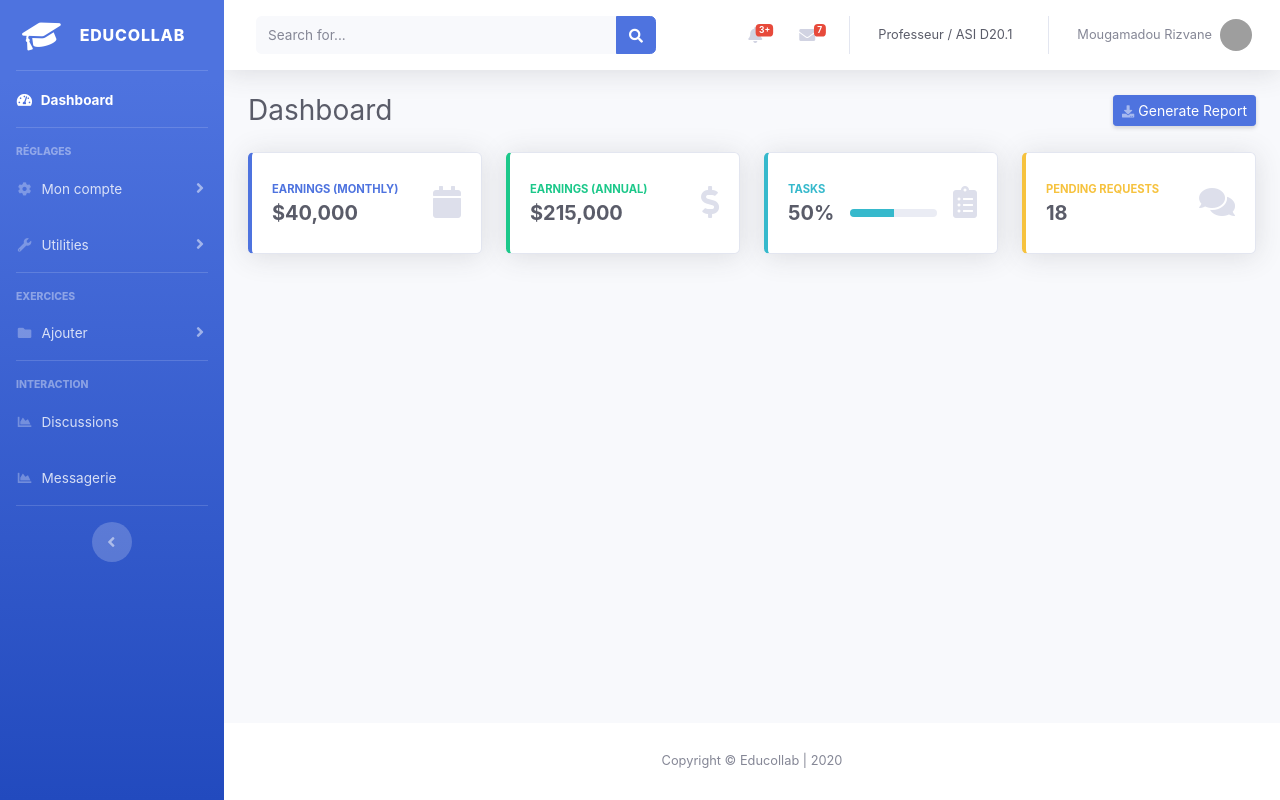
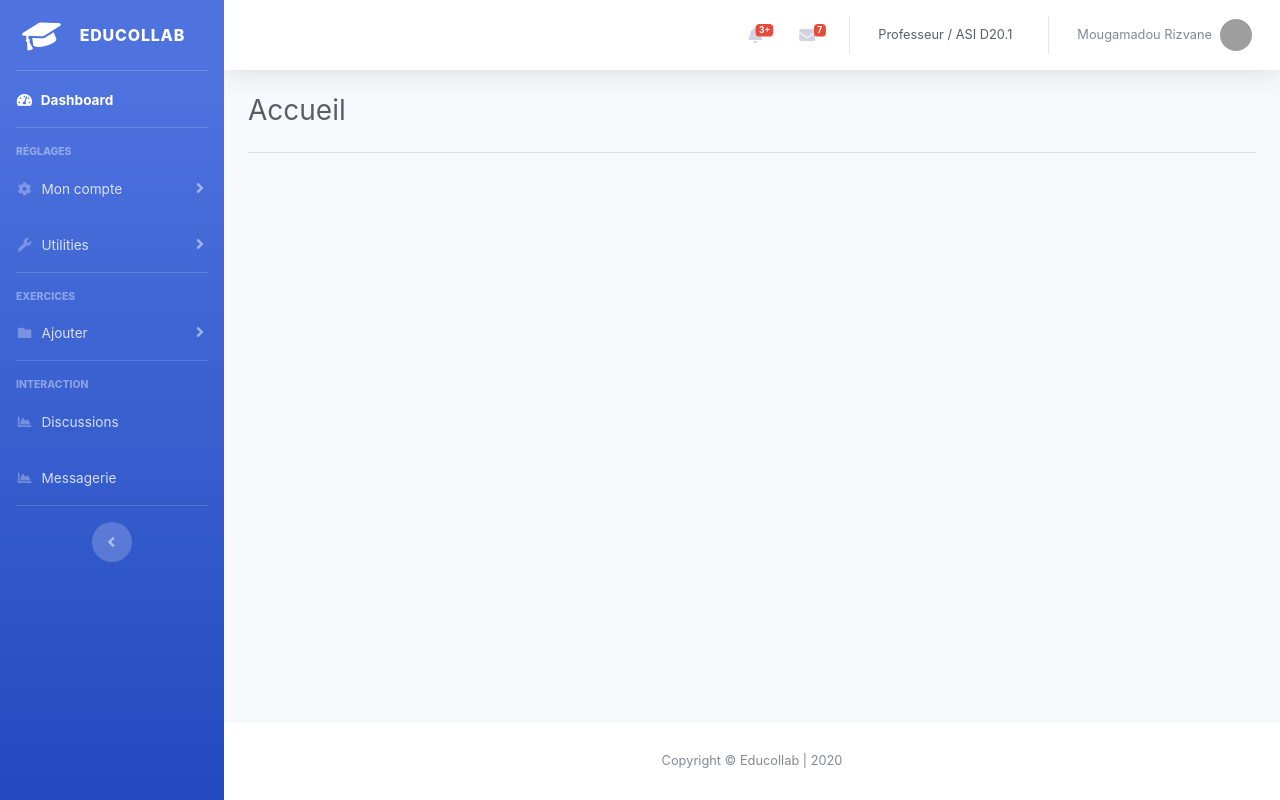
Before and after one commit to Rizvane95140/Educollab, a Django app: page /home/ in a window 1280 px wide. Run offline with Django 3.2, Linux system fonts and the light colour scheme; the visitor is signed in with stand-in values (Sample User, id 1); some libraries are stand-ins or nearby versions; grey boxes are pictures that could not be loaded.

Commit message:
Ajout message login

```diff
--- a/account/views.py
+++ b/account/views.py
@@ -10,35 +10,12 @@ def infos(request):
 	context['user'] = request.user
 	return render(request, 'infos.html', context)
 
-def discussion(request):
-	context = {}
-	context['user'] = request.user
-	return render(request, 'discussion.html', context)
-
-def exercer(request):
-    return render(request, "exercer.html")
-
-def corriger(request):
-    return render(request, "correction.html")
-
-def evaluation(request):
-    return render(request, "evaluation.html")
-
-def correction_prof(request):
-    return render(request, "correction_prof.html")
-
-def modification(request):
-    return render(request, "modification.html")
-
-def add_exo(request):
-    return render(request, "add_exo.html")
-
-def add_ctrl(request):
-    return render(request, "add_ctrl.html")
-
 @login_required
 def home_account(request):
-	context = {}
+	context = {
+		'page_title': 'Accueil'
+	}
+
 	context['user'] = request.user
 
 
@@ -103,10 +80,10 @@ def login_view(request):
 			email = request.POST['email']
 			password = request.POST['password']
 			user = authenticate(email=email, password=password)
+			messages.success(request, 'Bienvenue %s !' % user.username)
 
 			if user:
 				login(request, user)
-				messages.success(request, 'Bienvenue %s !' % user.username)
 				return redirect("home")
 
 	else:
@@ -122,7 +99,7 @@ def login_view(request):
 def account_view(request):
 
 	if not request.user.is_authenticated:
-			return redirect("login")
+		return redirect("login")
 
 	context = {}
 	if request.POST:
--- a/templates/base.html
+++ b/templates/base.html
@@ -5,7 +5,7 @@
     <div id="content-wrapper" class="d-flex flex-column">
 
             <!-- Main Content -->
-            <div id="content">
+          <div id="content">
 
               <!-- Topbar -->
               <nav class="navbar navbar-expand navbar-light bg-white topbar mb-4 static-top shadow">
@@ -15,7 +15,7 @@
                   <i class="fa fa-bars"></i>
                 </button>
 
-                <!-- Topbar Search -->
+                <!--
                 <form class="d-none d-sm-inline-block form-inline mr-auto ml-md-3 my-2 my-md-0 mw-100 navbar-search">
                   <div class="input-group">
                     <input type="text" class="form-control bg-light border-0 small" placeholder="Search for..." aria-label="Search" aria-describedby="basic-addon2">
@@ -26,6 +26,7 @@
                     </div>
                   </div>
                 </form>
+                Topbar Search -->
 
                 <!-- Topbar Navbar -->
                 <ul class="navbar-nav ml-auto">
@@ -199,97 +200,35 @@
               <!-- Begin Page Content -->
               <div class="container-fluid">
 
-                <!-- Page Heading -->
-                <div class="d-sm-flex align-items-center justify-content-between mb-4">
-                  <h1 class="h3 mb-0 text-gray-800">Dashboard</h1>
-                  <a href="#" class="d-none d-sm-inline-block btn btn-sm btn-primary shadow-sm"><i class="fas fa-download fa-sm text-white-50"></i> Generate Report</a>
-                </div>
 
-                <!-- Content Row -->
-                <div class="row">
-
-                  <!-- Earnings (Monthly) Card Example -->
-                  <div class="col-xl-3 col-md-6 mb-4">
-                    <div class="card border-left-primary shadow h-100 py-2">
-                      <div class="card-body">
-                        <div class="row no-gutters align-items-center">
-                          <div class="col mr-2">
-                            <div class="text-xs font-weight-bold text-primary text-uppercase mb-1">Earnings (Monthly)</div>
-                            <div class="h5 mb-0 font-weight-bold text-gray-800">$40,000</div>
-                          </div>
-                          <div class="col-auto">
-                            <i class="fas fa-calendar fa-2x text-gray-300"></i>
-                          </div>
-                        </div>
+                  {% if messages %}
+                  <ul class="messages">
+                      {% for message in messages %}
+                      <div class="alert {% if message.tags %} {{ message.tags }} {% endif %} alert-dismissible fade show" role="alert">
+                          <strong>{{ message }}</strong>
+                          <button type="button" class="close" data-dismiss="alert" aria-label="Close">
+                            <span aria-hidden="true">&times;</span>
+                          </button>
                       </div>
-                    </div>
-                  </div>
-
-                  <!-- Earnings (Monthly) Card Example -->
-                  <div class="col-xl-3 col-md-6 mb-4">
-                    <div class="card border-left-success shadow h-100 py-2">
-                      <div class="card-body">
-                        <div class="row no-gutters align-items-center">
-                          <div class="col mr-2">
-                            <div class="text-xs font-weight-bold text-success text-uppercase mb-1">Earnings (Annual)</div>
-                            <div class="h5 mb-0 font-weight-bold text-gray-800">$215,000</div>
-                          </div>
-                          <div class="col-auto">
-                            <i class="fas fa-dollar-sign fa-2x text-gray-300"></i>
-                          </div>
-                        </div>
-                      </div>
-                    </div>
-                  </div>
-
-                  <!-- Earnings (Monthly) Card Example -->
-                  <div class="col-xl-3 col-md-6 mb-4">
-                    <div class="card border-left-info shadow h-100 py-2">
-                      <div class="card-body">
-                        <div class="row no-gutters align-items-center">
-                          <div class="col mr-2">
-                            <div class="text-xs font-weight-bold text-info text-uppercase mb-1">Tasks</div>
-                            <div class="row no-gutters align-items-center">
-                              <div class="col-auto">
-                                <div class="h5 mb-0 mr-3 font-weight-bold text-gray-800">50%</div>
-                              </div>
-                              <div class="col">
-                                <div class="progress progress-sm mr-2">
-                                  <div class="progress-bar bg-info" role="progressbar" style="width: 50%" aria-valuenow="50" aria-valuemin="0" aria-valuemax="100"></div>
-                                </div>
-                              </div>
-                            </div>
-                          </div>
-                          <div class="col-auto">
-                            <i class="fas fa-clipboard-list fa-2x text-gray-300"></i>
-                          </div>
-                        </div>
-                      </div>
-                    </div>
-                  </div>
-
-                  <!-- Pending Requests Card Example -->
-                  <div class="col-xl-3 col-md-6 mb-4">
-                    <div class="card border-left-warning shadow h-100 py-2">
-                      <div class="card-body">
-                        <div class="row no-gutters align-items-center">
-                          <div class="col mr-2">
-                            <div class="text-xs font-weight-bold text-warning text-uppercase mb-1">Pending Requests</div>
-                            <div class="h5 mb-0 font-weight-bold text-gray-800">18</div>
-                          </div>
-                          <div class="col-auto">
-                            <i class="fas fa-comments fa-2x text-gray-300"></i>
-                          </div>
-                        </div>
-                      </div>
-                    </div>
-                  </div>
-                </div>
-
-                <!-- Content Row -->
+                      {% endfor %}
+                  </ul>
+                  {% endif %}
 
 
 
+
+
+                <!-- Page Heading -->
+                <div class="d-sm-flex align-items-center justify-content-between mb-4">
+                  <h1 class="h3 mb-0 text-gray-800">{{ page_title }}</h1>
+
+                  <!-- <a href="#" class="d-none d-sm-inline-block btn btn-sm btn-primary shadow-sm"><i class="fas fa-download fa-sm text-white-50"></i> Generate Report</a> -->
+                </div>
+                <hr>
+
+                <!-- CONTENU -->
+                {% block content %}
+                {% endblock %}
               </div>
               <!-- /.container-fluid -->
 
--- a/templates/header.html
+++ b/templates/header.html
@@ -16,6 +16,7 @@
 
   <link href="{% static 'vendor/fontawesome-free/css/all.min.css' %}" rel="stylesheet" type="text/css">
   <link href="{% static 'https://fonts.googleapis.com/css?family=Nunito:200,200i,300,300i,400,400i,600,600i,700,700i,800,800i,900,900i' %}" rel="stylesheet">
+  <script src="https://code.jquery.com/jquery-3.4.1.min.js" integrity="sha256-CSXorXvZcTkaix6Yvo6HppcZGetbYMGWSFlBw8HfCJo="   crossorigin="anonymous"></script>
 
   <!-- Custom styles for this template-->
   <link href="{% static 'css/sb-admin-2.min.css' %}" rel="stylesheet">
--- a/templates/navbar.html
+++ b/templates/navbar.html
@@ -139,7 +139,7 @@
         <div class="modal-body">Cliquez sur "Déconnexion" afin de vous déconnecter.</div>
         <div class="modal-footer">
           <button class="btn btn-secondary" type="button" data-dismiss="modal">Annuler</button>
-          <a class="btn btn-success" href="login.html">Déconnexion</a>
+          <a class="btn btn-success" href="{% url 'logout' %}">Déconnexion</a>
         </div>
       </div>
     </div>
--- a/templates/scripts.html
+++ b/templates/scripts.html
@@ -11,7 +11,6 @@
 
  <!-- Page level plugins -->
  <script src="{% static 'vendor/chart.js/Chart.min.js' %}"></script>
-
  <!-- Page level custom scripts -->
  <script src="{% static 'js/demo/chart-area-demo.js' %}"></script>
  <script src="{% static 'js/demo/chart-pie-demo.js' %}"></script>
--- a/topic/templates/topic/index.html
+++ b/topic/templates/topic/index.html
@@ -0,0 +1,5 @@
+{% extends 'base.html' %}
+
+{% block content %}
+TEST
+            {% endblock %}
```
Also changed, not shown: topic/views.py (+6 -2 lines).
